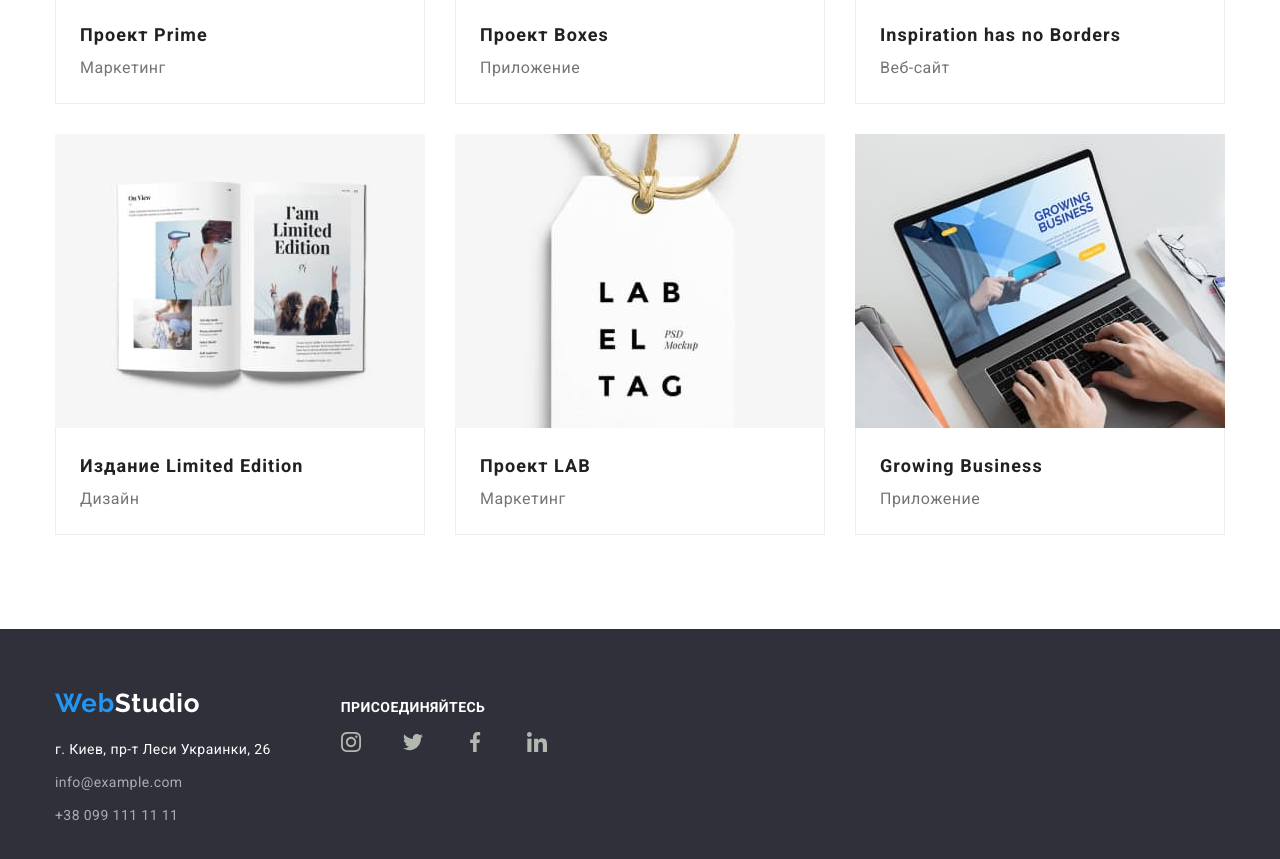
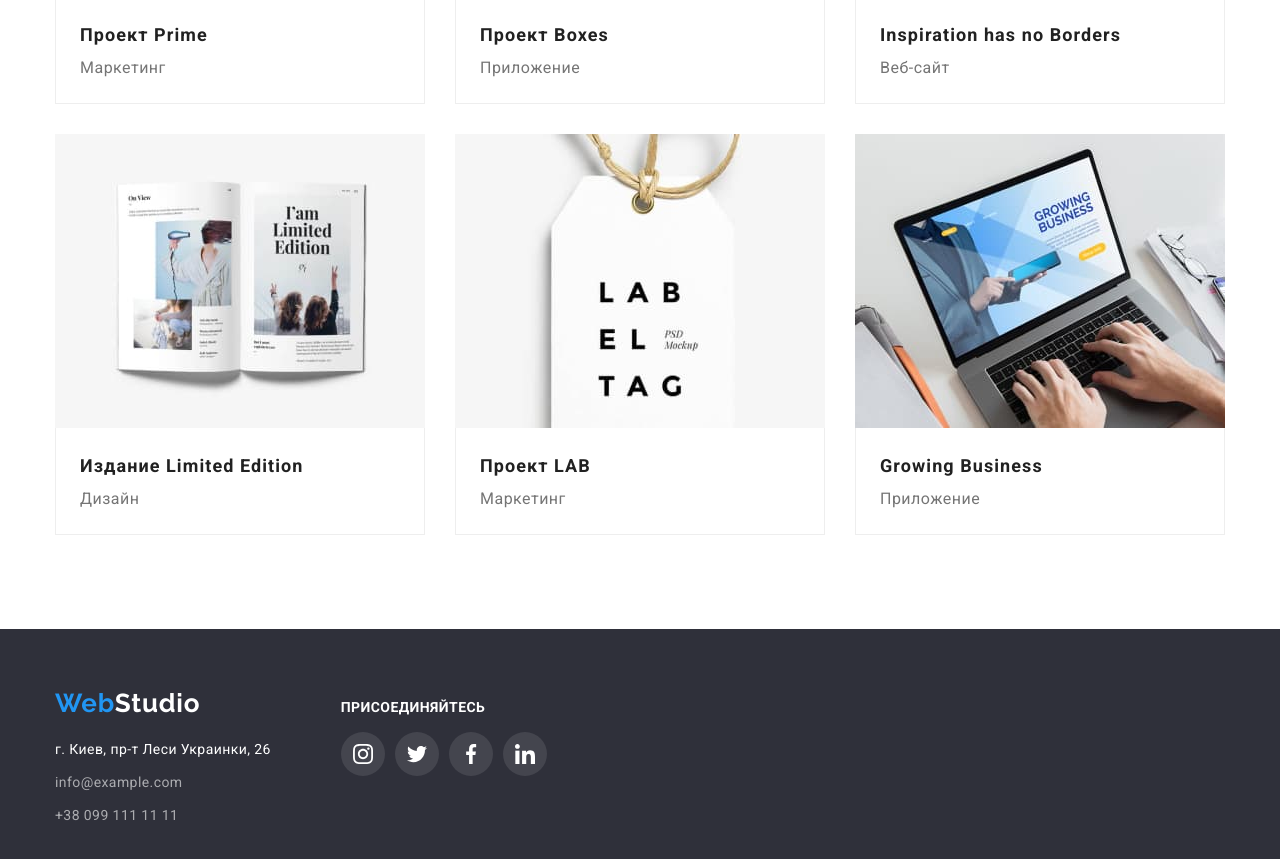
Before and after one commit to Olga-Salt/goit-markup-hw-04, a plain HTML site: page portfolio.html in a window 1280 px wide. Shown: the part 991-1850 px from the top of the page. Drawn offline with nearby package versions, Linux system fonts and the light colour scheme.

Commit message:
исправляет футер соц сети

```diff
--- a/css/styles.css
+++ b/css/styles.css
@@ -487,7 +487,7 @@ body {
 
 .social-link-footer {
   color: var(--color-wight);
-  border: none;
+
   background-color: rgba(255, 255, 255, 0.1);
 }
 
--- a/portfolio.html
+++ b/portfolio.html
@@ -27,11 +27,11 @@
         <nav class="">
           <ul class="list menu">
             <li class="menu-item">
-              <a href="index.html" class="nav link current">Студия</a>
+              <a href="index.html" class="nav link">Студия</a>
             </li>
 
             <li class="menu-item">
-              <a href="./portfolio.html" class="nav link">Портфолио</a>
+              <a href="./portfolio.html" class="nav link current">Портфолио</a>
             </li>
 
             <li class="menu-item"><a href="" class="nav link">Контакты</a></li>
@@ -244,29 +244,29 @@
         <div class="social-box">
           <b class="footer-social-title">присоединяйтесь</b>
           <ul class="list team-social-list">
-            <li>
-              <a href="" class="social-link">
+            <li class="social-item-team">
+              <a href="" class="social-link social-link-footer">
                 <svg class="team-list-icon">
                   <use href="./images/icons/sprite.svg#icon-instagram"></use>
                 </svg>
               </a>
             </li>
-            <li>
-              <a href="" class="social-link">
+            <li class="social-item-team">
+              <a href="" class="social-link social-link-footer">
                 <svg class="team-list-icon">
                   <use href="./images/icons/sprite.svg#icon-twitter"></use>
                 </svg>
               </a>
             </li>
-            <li>
-              <a href="" class="social-link">
+            <li class="social-item-team">
+              <a href="" class="social-link social-link-footer">
                 <svg class="team-list-icon">
                   <use href="./images/icons/sprite.svg#icon-facebook"></use>
                 </svg>
               </a>
             </li>
-            <li>
-              <a href="" class="social-link">
+            <li class="social-item-team">
+              <a href="" class="social-link social-link-footer">
                 <svg class="team-list-icon">
                   <use href="./images/icons/sprite.svg#icon-linkedin"></use>
                 </svg>
```
Also changed, not shown: index.html (+4 -4 lines).
